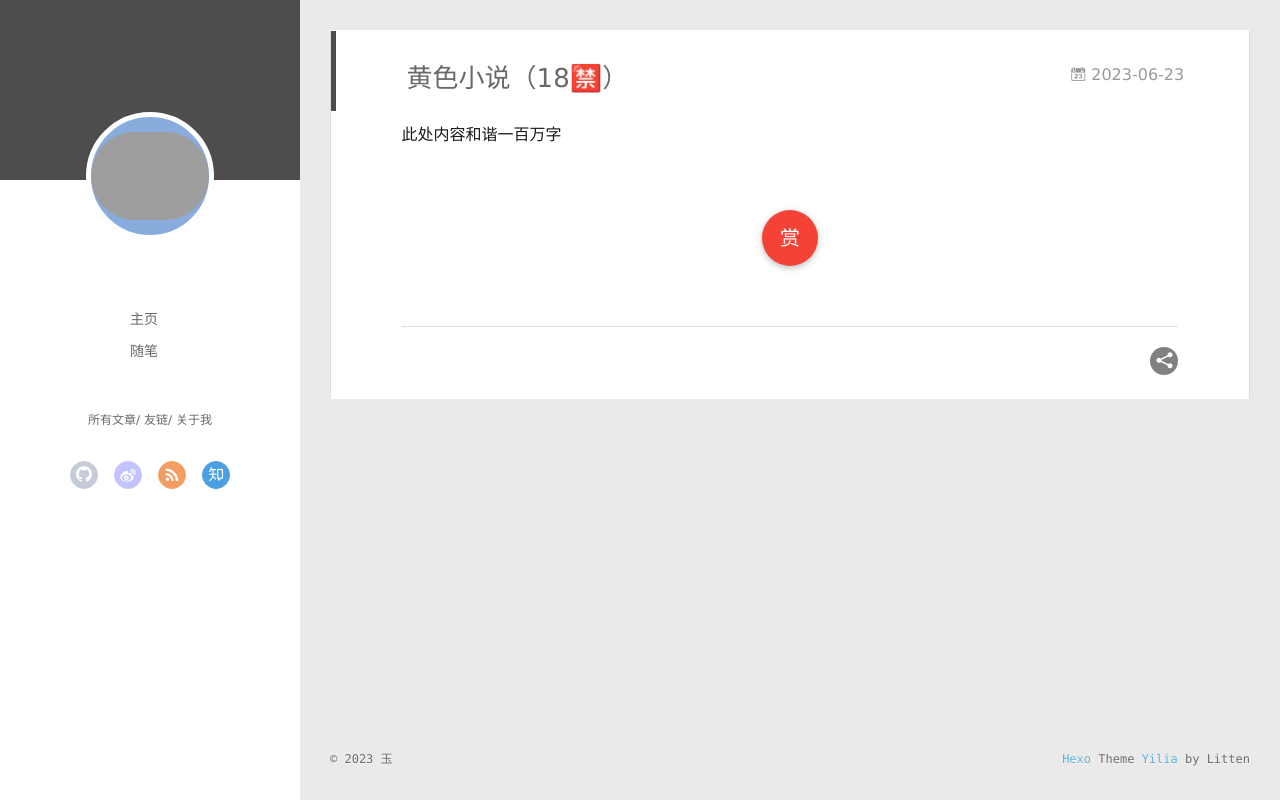
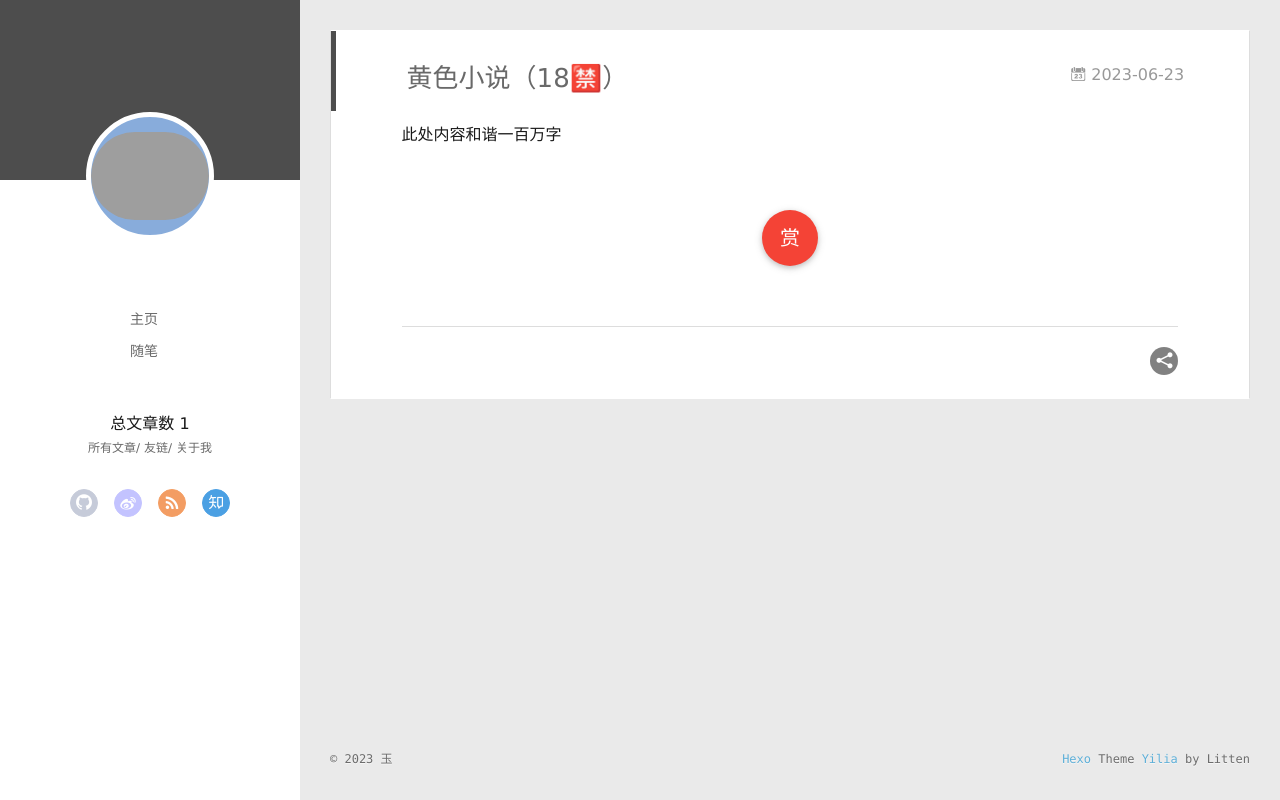
Before and after one commit to ThatLastCrash/ThatLashCrash.github.io, a plain HTML site: page 2023/06/23/new-article/index.html in a window 1280 px wide. Drawn offline with Linux system fonts and the light colour scheme; no server answers; grey boxes are pictures that could not be loaded.

Commit message:
Site updated: 2023-06-23 23:54:46

```diff
--- a/2023/06/23/new-article/index.html
+++ b/2023/06/23/new-article/index.html
@@ -62,6 +62,9 @@
 				<li><a href="/tags/%E9%9A%8F%E7%AC%94/">随笔</a></li>
 
 			</ul>
+		</nav>
+		<nav>
+			总文章数 1
 		</nav>
 		<nav class="header-smart-menu">
 
--- /dev/null
+++ b/content.json
@@ -0,0 +1 @@
+[{"title":"黄色小说（18🈲）","date":"2023-06-23T14:44:11.000Z","path":"2023/06/23/new-article/","tags":[]}]
```
Also changed, not shown: archives/2023/06/index.html (+3 -0 lines), archives/2023/index.html (+3 -0 lines), archives/index.html (+3 -0 lines), index.html (+3 -0 lines).
